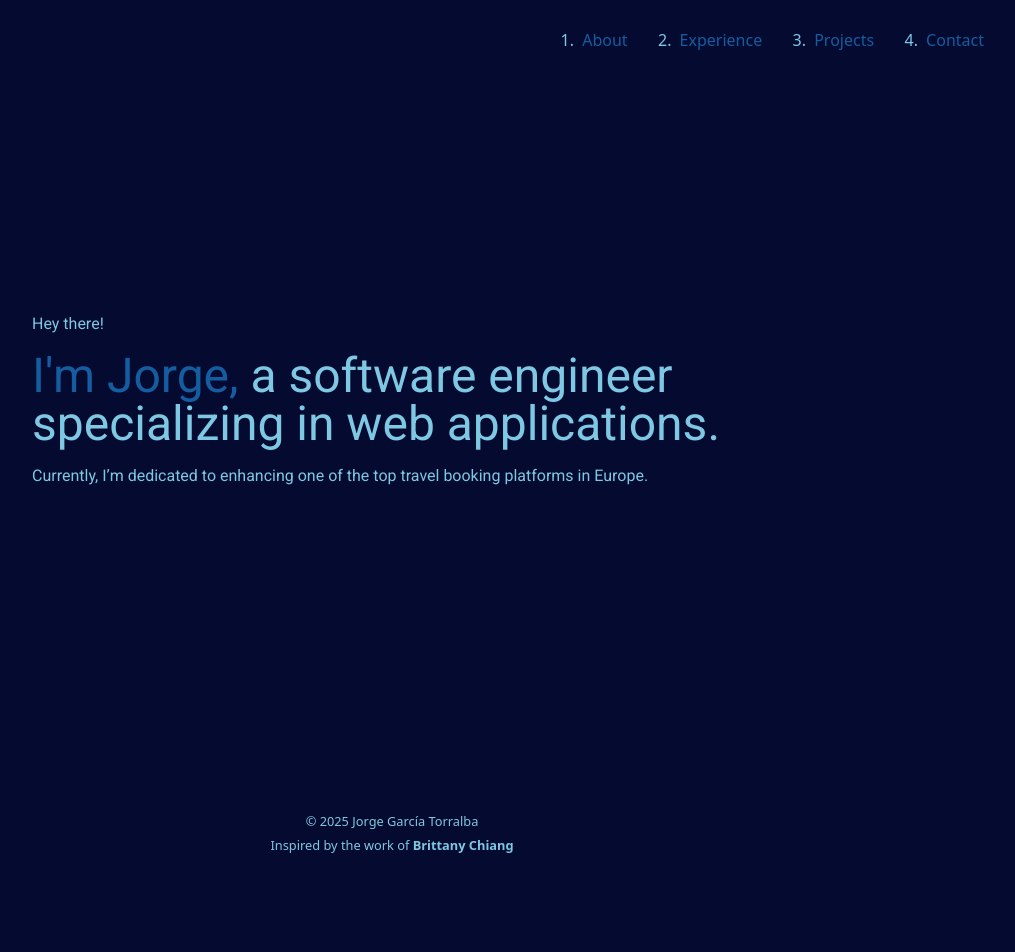
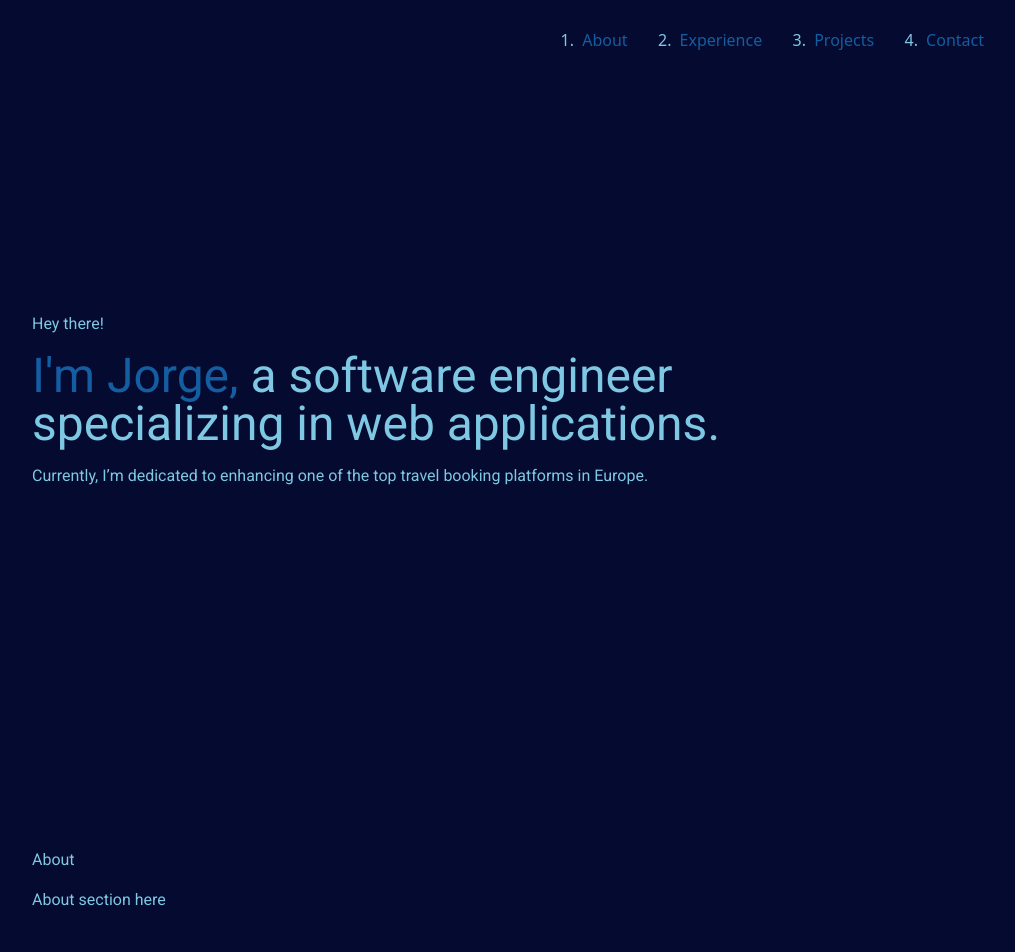
Before and after one commit to jgarciatorralba/presentation-portfolio-project, a Next.js app: page / in a window 1280 px wide. Shown: the top 952 px of the page, without its empty margins (248-1263 px from the left). Before the commit the page ends 864 px from the top, so only its background shows below. Built offline with nearby package versions, Linux system fonts and the light colour scheme.

Commit message:
add dummy about page, duplicate handleLink

```diff
--- a/app/(root)/page.tsx
+++ b/app/(root)/page.tsx
@@ -1,10 +1,12 @@
 import { ReactNode } from "react";
+import About from "../_components/about";
 import Intro from "../_components/intro";
 
 export default function Home(): ReactNode {
   return (
     <main>
       <Intro />
+      <About />
       <div className="blurred-background"></div>
     </main>
   );
--- /dev/null
+++ b/app/_components/about.tsx
@@ -0,0 +1,15 @@
+import { ReactNode } from "react";
+import Section from "./section";
+
+export default function About(): ReactNode {
+    return (
+        <Section name="about">
+            <div>
+                <div className="sm:px-12 md:px-24 lg:px-32 xl:px-64 py-12">
+                    <h2 className="mb-4">About</h2>
+                    <p>About section here</p>
+                </div>
+            </div>
+        </Section>
+    );
+}
--- a/app/_components/navbar.tsx
+++ b/app/_components/navbar.tsx
@@ -14,8 +14,12 @@ const navigation = [
 export default function Navbar(): ReactNode {
     const [open, setOpen] = useState(false);
 
-    const handleClick = (e: MouseEvent<HTMLButtonElement | HTMLAnchorElement>) => {
+    const handleClick = (e: MouseEvent<HTMLButtonElement>) => {
         e.preventDefault();
+        setOpen(open => !open);
+    }
+
+    const handleClickLink = (e: MouseEvent<HTMLAnchorElement>) => {
         setOpen(open => !open);
     }
 
@@ -57,7 +61,7 @@ export default function Navbar(): ReactNode {
                     <ol className="grid gap-y-6 p-8">
                         {navigation.map((item, index) => (
                             <li key={index} className="list-decimal text-babyBlue">
-                                <a href={item.href} onClick={handleClick} className="py-2 pl-1 text-midnightBlue hover:no-underline hover:text-babyBlue">
+                                <a href={item.href} onClick={handleClickLink} className="py-2 pl-1 text-midnightBlue hover:no-underline hover:text-babyBlue">
                                     {item.name}
                                 </a>
                             </li>
```
